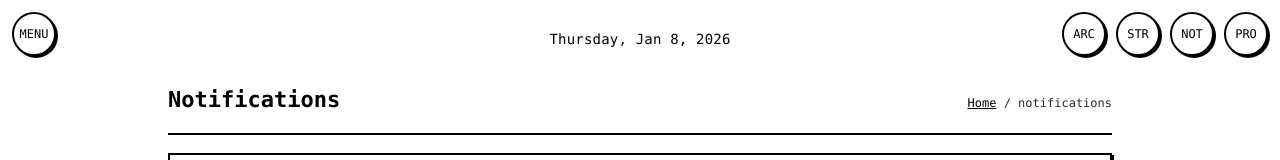
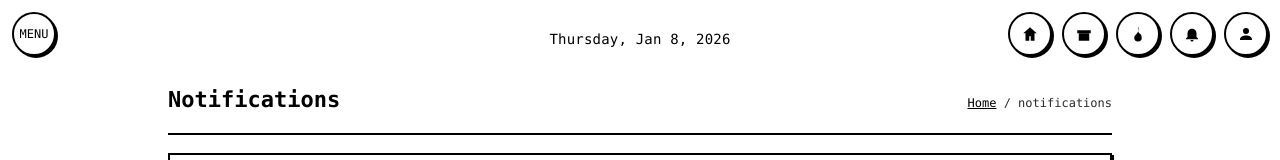
Before and after one commit to J-Nad/dailydebug, a plain HTML site: page notifications.html in a window 1280 px wide. Shown: the top 160 px of the page. Drawn offline with Linux system fonts and the light colour scheme.

Commit message:
Enhance accessibility in notifications.html
Added ARIA roles and labels for accessibility improvements.

```diff
--- a/notifications.html
+++ b/notifications.html
@@ -9,12 +9,43 @@
 <body>
 
   <div class="fab-wrap"><div class="fab" data-menu-btn>MENU</div></div>
-  <div class="fab-right">
-    <div class="fab" data-archive-btn>ARC</div>
-    <div class="fab" data-streak-btn>STR</div>
-    <div class="fab" data-notifs-btn>NOT</div>
-    <div class="fab" data-profile-btn>PRO</div>
+  <div class="fab-right" aria-label="Quick actions">
+  <div class="fab" role="button" tabindex="0" aria-label="Home" data-home-btn>
+    <!-- Home icon -->
+    <svg viewBox="0 0 24 24" aria-hidden="true">
+      <path fill="currentColor" d="M12 3l9 8h-3v10h-5v-6H11v6H6V11H3z"/>
+    </svg>
   </div>
+
+  <div class="fab" role="button" tabindex="0" aria-label="Archive" data-archive-btn>
+    <!-- Box icon -->
+    <svg viewBox="0 0 24 24" aria-hidden="true">
+      <path fill="currentColor" d="M3 7h18v4H3z"/><path fill="currentColor" d="M5 11h14v10H5z"/><path fill="currentColor" d="M9 14h6v2H9z"/>
+    </svg>
+  </div>
+
+  <div class="fab" role="button" tabindex="0" aria-label="Streak" data-streak-btn>
+    <!-- Flame icon (simple) -->
+    <svg viewBox="0 0 24 24" aria-hidden="true">
+      <path fill="currentColor" d="M12 2c2 4-1 5 1 8 1 2 4 2 4 7a5 5 0 1 1-10 0c0-2 1-3 2-4 1-1 2-2 3-4z"/>
+    </svg>
+  </div>
+
+  <div class="fab" role="button" tabindex="0" aria-label="Notifications" data-notifs-btn>
+    <!-- Bell icon -->
+    <svg viewBox="0 0 24 24" aria-hidden="true">
+      <path fill="currentColor" d="M12 22a2 2 0 0 0 2-2H10a2 2 0 0 0 2 2zm6-6V11a6 6 0 1 0-12 0v5L4 18v1h16v-1z"/>
+    </svg>
+  </div>
+
+  <div class="fab" role="button" tabindex="0" aria-label="Profile" data-profile-btn>
+    <!-- User icon -->
+    <svg viewBox="0 0 24 24" aria-hidden="true">
+      <path fill="currentColor" d="M12 12a4 4 0 1 0-4-4 4 4 0 0 0 4 4zm0 2c-4 0-8 2-8 5v1h16v-1c0-3-4-5-8-5z"/>
+    </svg>
+  </div>
+</div>
+
 
   <div class="sidenav-backdrop"></div>
   <aside class="sidenav">
```
